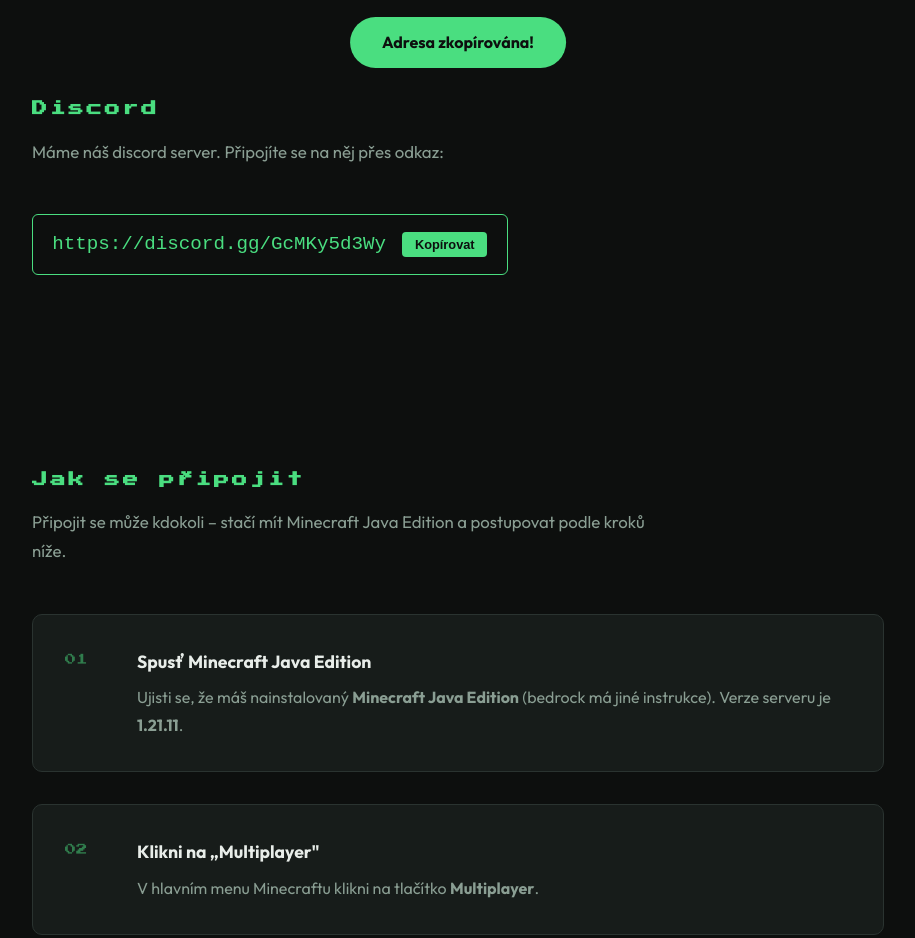
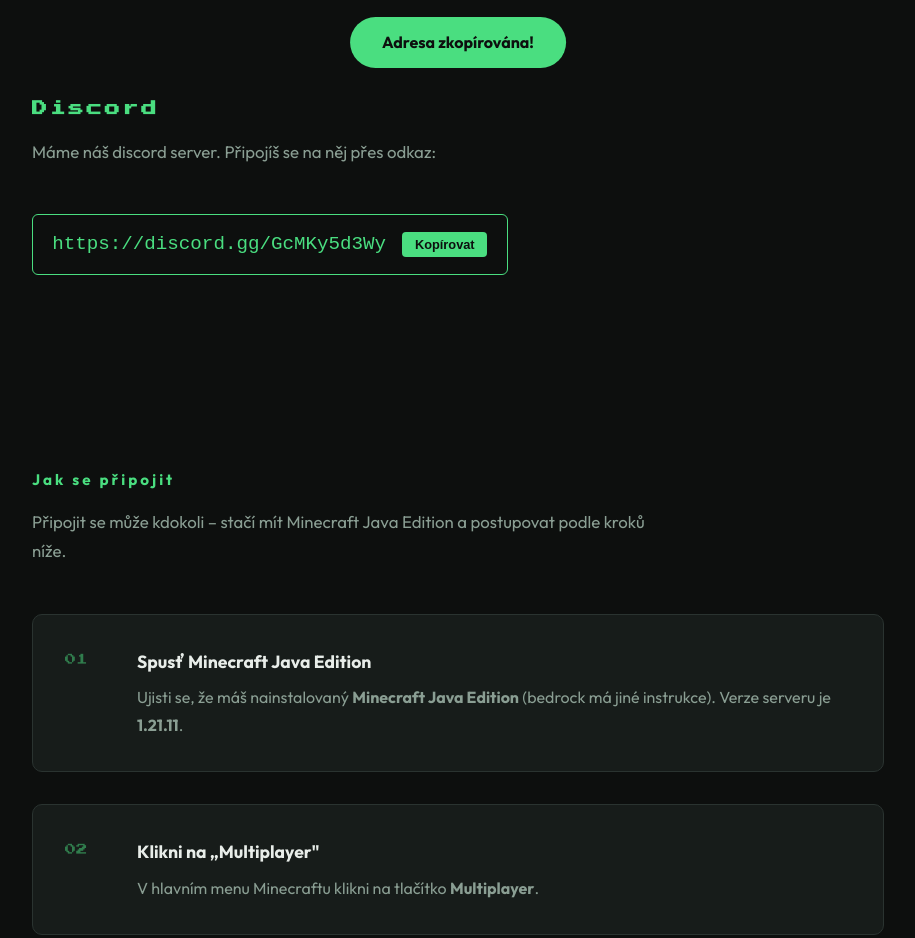
Before and after one commit to Hooooooooonza/gymjimcWEB, a website: page public/index.html in a window 1280 px wide. Shown: the part 800-1738 px from the top of the page, without its empty margins (182-1097 px from the left). Drawn offline with Linux system fonts and the light colour scheme; no server answers.

Commit message:
Update Discord section text and heading style

```diff
--- a/public/index.html
+++ b/public/index.html
@@ -33,7 +33,7 @@
   <section id="events" class="section">
     <div class="container">
       <h2 class="section-title pixel">Discord</h2>
-      <p class="section-lead" id="join-intro">Máme náš discord server. Připojíte se na něj přes odkaz:</p>
+      <p class="section-lead" id="join-intro">Máme náš discord server. Připojíš se na něj přes odkaz:</p>
       <div class="address-box">
             <span id="discord-addres">https://discord.gg/GcMKy5d3Wy</span>
             <button class="copy-btn" onclick="copyDiscord()">Kopírovat</button>
@@ -44,7 +44,7 @@
   <!-- HOW TO JOIN -->
   <section id="join" class="section">
     <div class="container">
-      <h2 class="section-title pixel">Jak se připojit</h2>
+      <h2 class="section-title Tahoma">Jak se připojit</h2>
       <p class="section-lead" id="join-intro">Připojit se může kdokoli – stačí mít Minecraft Java Edition a postupovat podle kroků níže.</p>
 
       <div class="steps">
```
